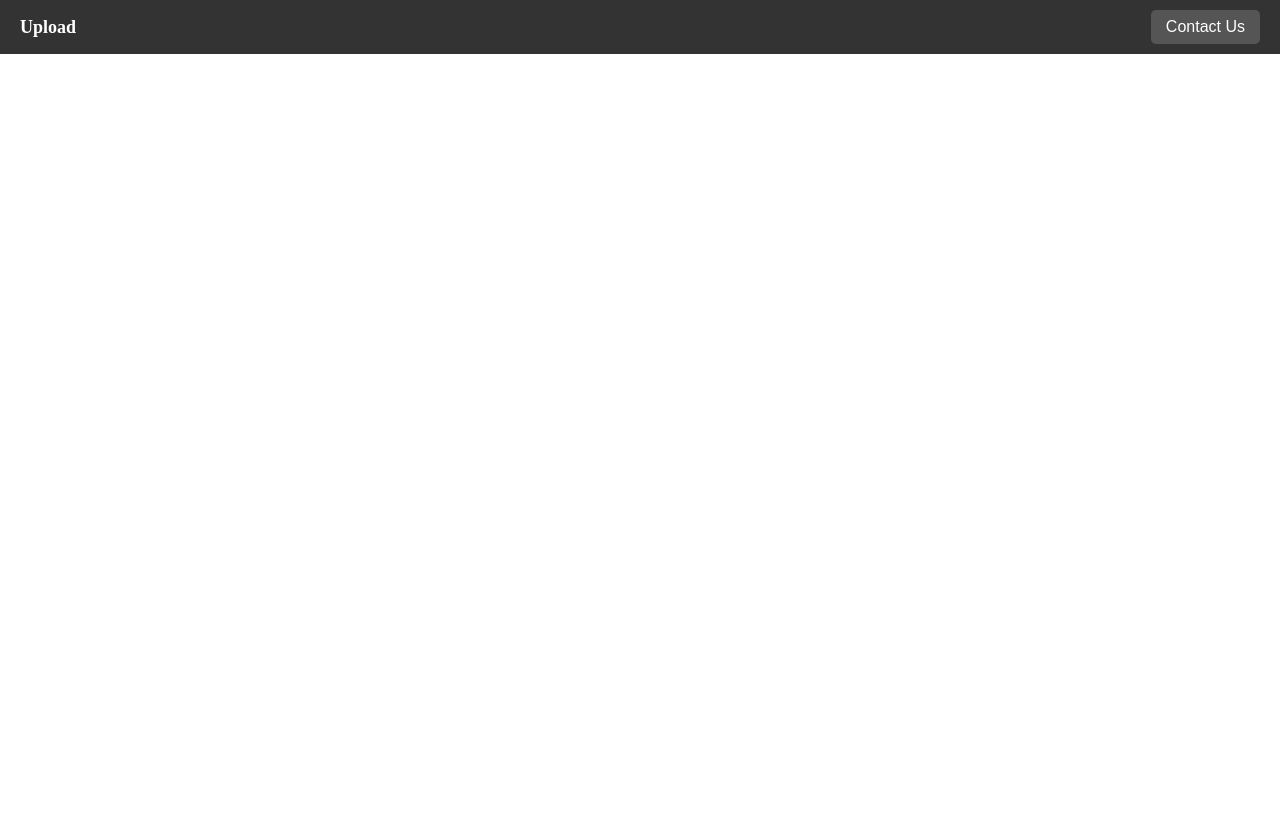
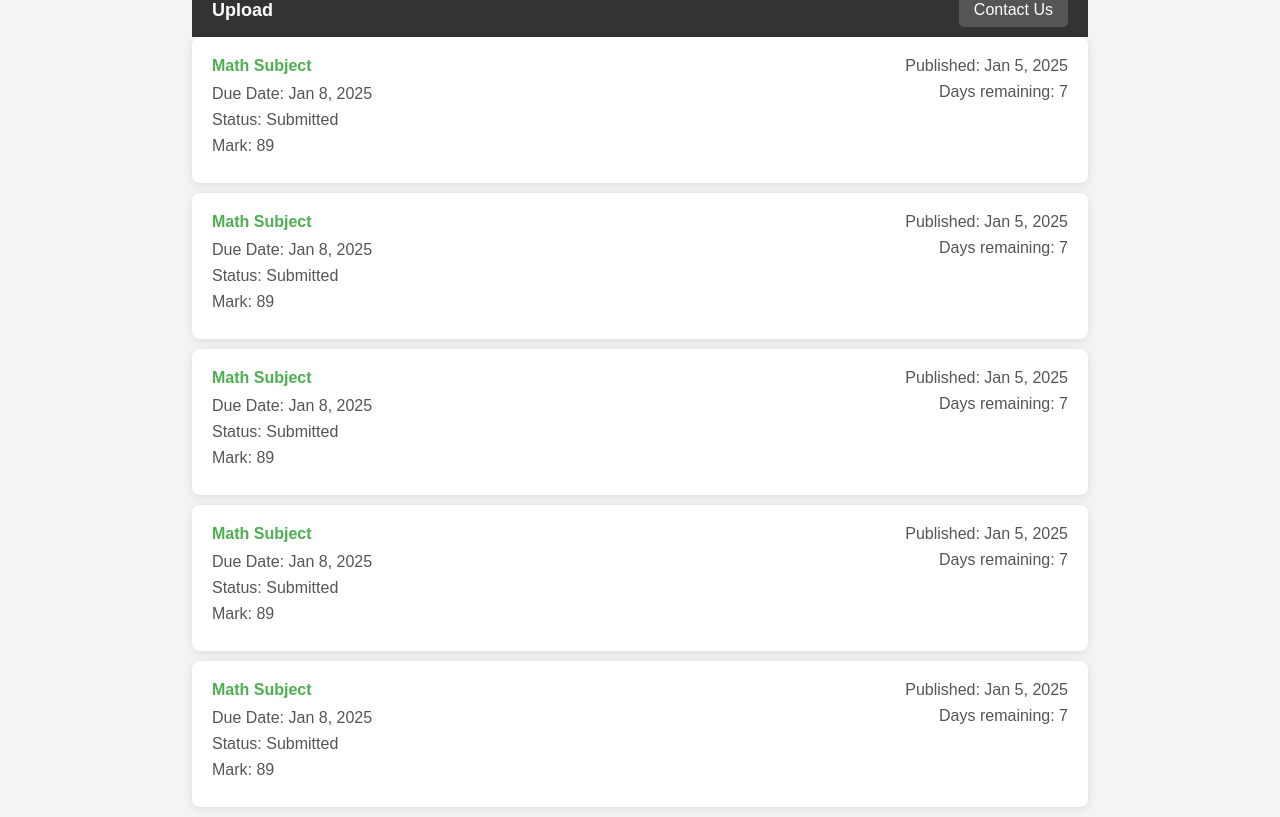
Before and after one commit to NobelTheCoder/homework, a React (Vite) app in the folder web/: page / in a window 1280 px wide. Built offline with nearby package versions, Linux system fonts and the light colour scheme.

Commit message:
added home added a students dashbord Card and such

```diff
--- /dev/null
+++ b/web/src/components/Card.css
@@ -0,0 +1,80 @@
+/* General body styles */
+body {
+    font-family: Arial, sans-serif;
+    display: flex;
+    justify-content: center;
+    align-items: center;
+    height: 100vh;
+    margin: 0;
+    background-color: #f4f4f4;
+  }
+
+  /* Card container styles */
+  .card {
+    width: 70vw;
+    background-color: #fff;
+    border-radius: 8px;
+    box-shadow: 0 2px 10px rgba(0, 0, 0, 0.1);
+    padding: 20px;
+    position: relative;
+    overflow: hidden;
+    transition: transform 0.3s ease;
+    text-align: left;
+    margin-bottom: 10px;
+  }
+
+  /* Hover effect for the card */
+  .card:hover {
+    transform: scale(1.05);
+  }
+
+  /* Subject label */
+  .subject {
+    font-size: 16px;
+    font-weight: bold;
+    color: #4caf50;
+  }
+
+  /* Left column with date, status, and marks */
+  .left-column {
+    margin-top: 10px;
+    color: #555;
+  }
+
+  .left-column .date,
+  .left-column .status,
+  .left-column .marks {
+    margin-bottom: 8px;
+  }
+
+  /* Right column with published date and remaining days */
+  .right-column {
+    position: absolute;
+    top: 20px;
+    right: 20px;
+    text-align: right;
+    color: #555;
+  }
+
+  .right-column .published,
+  .right-column .remaining {
+    margin-bottom: 8px;
+  }
+
+  /* Hoverable button */
+  .hover-button {
+    position: absolute;
+    bottom: 20px;
+    right: 20px;
+    padding: 10px 15px;
+    background-color: #4caf50;
+    color: white;
+    border: none;
+    border-radius: 5px;
+    cursor: pointer;
+    display: none;
+  }
+
+  .card:hover .hover-button {
+    display: block;
+  }
--- /dev/null
+++ b/web/src/components/Card.jsx
@@ -0,0 +1,35 @@
+import React from "react";
+import "./Card.css";
+
+const Card = () => {
+  const handleButtonClick = () => {
+    alert("Hi");
+  };
+
+  return (
+    <div className="card">
+      {/* Subject */}
+      <div className="subject">Math Subject</div>
+
+      {/* Left column with date, status, and marks */}
+      <div className="left-column">
+        <div className="date">Due Date: Jan 8, 2025</div>
+        <div className="status">Status: Submitted</div>
+        <div className="marks">Mark: 89</div>
+      </div>
+
+      {/* Right column with published date and remaining days */}
+      <div className="right-column">
+        <div className="published">Published: Jan 5, 2025</div>
+        <div className="remaining">Days remaining: 7</div>
+      </div>
+
+      {/* Hoverable button */}
+      <button className="hover-button" onClick={handleButtonClick}>
+        &gt;
+      </button>
+    </div>
+  );
+};
+
+export default Card;
--- a/web/src/main.jsx
+++ b/web/src/main.jsx
@@ -5,6 +5,6 @@ import Home from './pages/Home.jsx'
 import NavBar from './components/nav.jsx'
 createRoot(document.getElementById('root')).render(
   <StrictMode>
-    <NavBar />
+    <Home />
   </StrictMode>,
 )
--- a/web/src/pages/Home.jsx
+++ b/web/src/pages/Home.jsx
@@ -1,3 +1,4 @@
+import Card from '../components/Card'
 import NavBar from '../components/nav'
 import './Home.css'
 function Home(){
@@ -8,6 +9,12 @@ function Home(){
     return(
         <>
         <NavBar/>
+        <Card/>
+        <Card/>
+        <Card/>
+        <Card/>
+        <Card/>
+
         </>
     )
 }
```
